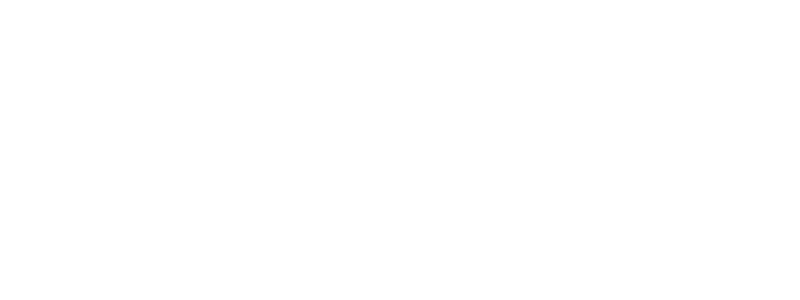
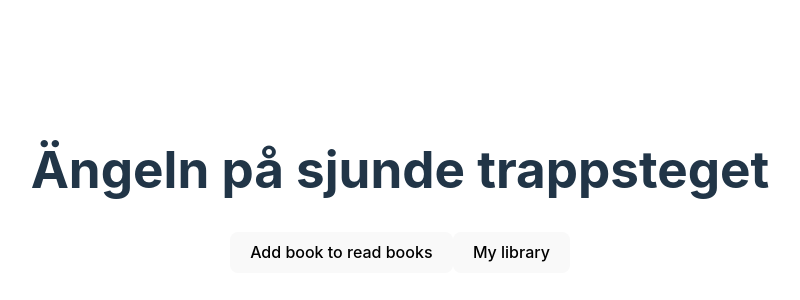
Before and after one commit to FE22-ramverk/lektion-25-april, a React (Vite) app: page /bookinfo/1/1 in a window 1280 px wide. Before the commit this address had no page. Shown: the part 210-510 px from the top of the page, without its empty margins (240-1040 px from the left). Built offline with nearby package versions, Linux system fonts and the light colour scheme.

Commit message:
innan rasten-push

```diff
--- a/src/App.jsx
+++ b/src/App.jsx
@@ -10,7 +10,7 @@
     <BrowserRouter>
       <Routes>
         <Route exact path="/" element={<StartPage />} />
-        <Route path="/bookinfo/:name" element={<BookInfo />} />
+        <Route path="/bookinfo/:id/:title" element={<BookInfo />} />
         <Route path="/mylibrary" element={<MyLibrary />} />
       </Routes>
     </BrowserRouter>
--- a/src/Components/BookCard.jsx
+++ b/src/Components/BookCard.jsx
@@ -1,8 +1,8 @@
 import { Link } from "react-router-dom";
 
-function BookCard({ book }) {
+function BookCard({ book, isInMyLibrary }) {
     return (
-        <Link to={'/bookinfo/' + book.title}>
+        <Link to={'/bookinfo/'+ book.id+ '/' + book.title}>
             <article className="bookCardContainer">
                 <section className="bookCardContainer__image" style={{
                     width: 300,
@@ -17,6 +17,7 @@
                     <h2>{book.title}</h2>
                     <p>{book.author}</p>
                 </section>
+                {isInMyLibrary ? <button>Delete</button> : null}
             </article>
         </Link>
     );
--- /dev/null
+++ b/src/Components/Button.jsx
@@ -0,0 +1,7 @@
+function Button({ title, action }) {
+    return (
+        <button onClick={action}>{title}</button>
+    );
+}
+
+export default Button;
--- a/src/app/booksSlice.js
+++ b/src/app/booksSlice.js
@@ -2,6 +2,7 @@
 
 const initialState = {
     books: [{
+            id: 1,
             title: "Ängeln på sjunde trappsteget",
             author: "Frank McCourt",
             shortDesc: "lorem ipsum dolor sit amet",
@@ -10,6 +11,7 @@
             genre: "skönlitteratur"
         },
         {
+            id: 2,
             title: "Dödsdansen",
             author: "Maria Grund",
             shortDesc: "lorem ipsum dolor sit amet",
@@ -18,6 +20,7 @@
             genre: "Deckare"
         },
         {
+            id: 3,
             title: "Tala hästarnas språk",
             author: "Sven Forsström",
             shortDesc: "lorem ipsum dolor sit amet",
@@ -26,6 +29,7 @@
             genre: "Djur & Natur"
         },
         {
+            id: 4,
             title: "Stefan Löfvens kamp mot rättvisan",
             author: "Stefan Löfven",
             shortDesc: "Ta en resa i mina skor och upptäck att även mitt liv är tufft ibland",
@@ -34,6 +38,7 @@
             genre: "självbiografi"
         },
         {
+            id: 5,
             title: "Ursprung: hur jorden formade oss",
             author: "Lewis Dartnell",
             shortDesc: "lorem ipsum dolor sit amet",
--- a/src/pages/BookInfo.jsx
+++ b/src/pages/BookInfo.jsx
@@ -1,11 +1,42 @@
-import { useParams } from "react-router-dom";
+import { useEffect, useState } from "react";
+import { useSelector, useDispatch } from "react-redux";
+import { useParams, useNavigate } from "react-router-dom";
+import Button from "../Components/Button";
+import { addReadBook } from "../app/booksSlice";
 
 function BookInfo() {
+    const [book, setBook] = useState({});
     const params = useParams();
     console.log(params);
+    const state = useSelector((state) => state.books);
+    const dispatch = useDispatch();
+    const navigate = useNavigate();
+
+    useEffect(() => {
+        // setBook
+        const filteredBooks = state.filter((book) => book.id == params.id);
+        if (filteredBooks.length > 0) {
+            setBook(filteredBooks[0]);
+        } else {
+            console.log('no such book found');
+        }
+    }, [params]);
+
+    function handleAddBookToRead() {
+        // lägga till boken i readBooks i redux
+        dispatch(addReadBook(book));
+    };
+
+    function goToMyLibrary() {
+        // redirect to /mylibrary
+        navigate('/mylibrary');
+    }
+
     return (
         <main>
-            <h1>BOKIS</h1>
+            <h1>{book.title}</h1>
+            <Button title="Add book to read books" action={handleAddBookToRead} />
+            <Button title="My library" action={goToMyLibrary} />
         </main>);
 }
 
--- a/src/pages/MyLibrary.jsx
+++ b/src/pages/MyLibrary.jsx
@@ -1,7 +1,12 @@
+import { useSelector } from "react-redux";
+import BookCard from "../Components/BookCard";
+
 function MyLibrary() {
+    const books = useSelector((state) => state.readBooks);
     return (
         <main>
             <h1>MY LIBRARY</h1>
+            {books && books.map((book) => <BookCard key={book.title + book.id} book={book} isInMyLibrary={true} />)}
         </main>
      );
 }
--- a/src/pages/StartPage.jsx
+++ b/src/pages/StartPage.jsx
@@ -9,7 +9,7 @@
         <main>
             <h1>LIBRARY</h1>
             {/* mappa ut böckerna från redux state */
-                books.map((book, i) => <BookCard book={book} key={i} />)
+                books.map((book, i) => <BookCard book={book} key={i} isInMyLibrary={false} />)
             }
         </main>);
 }
```
